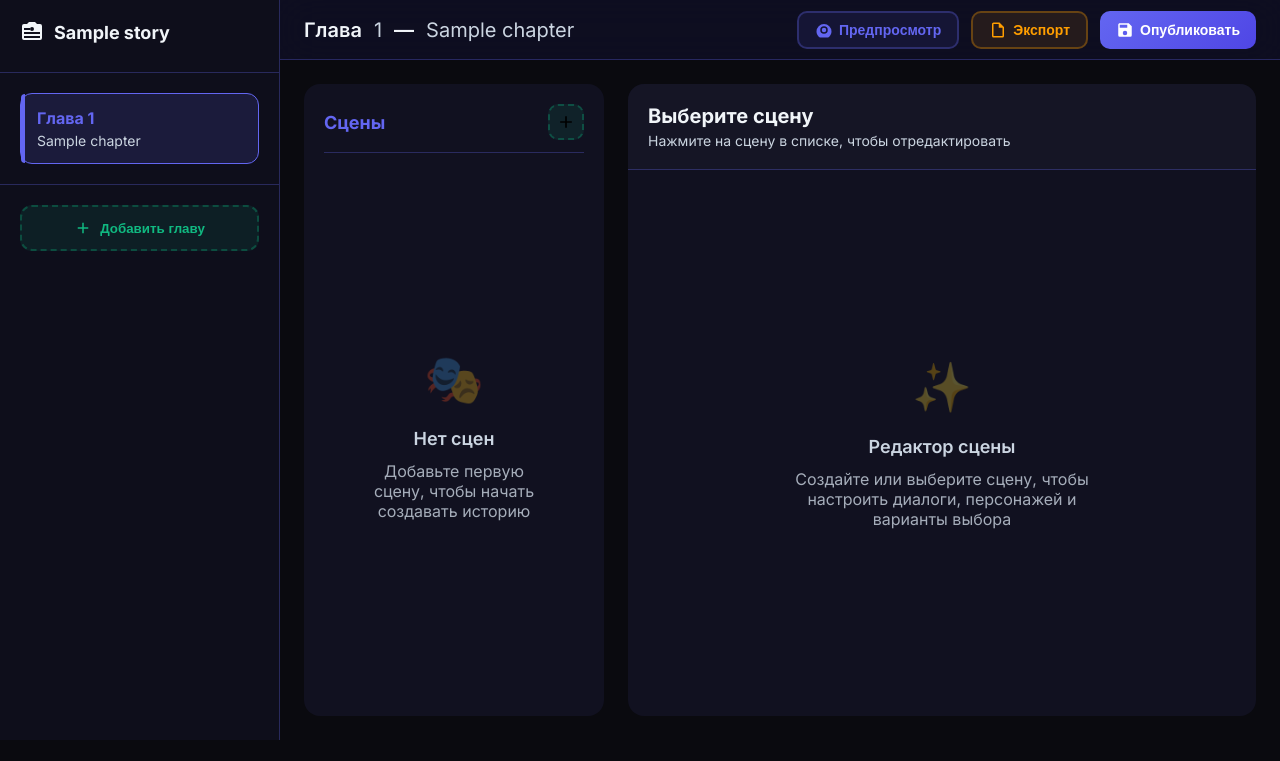
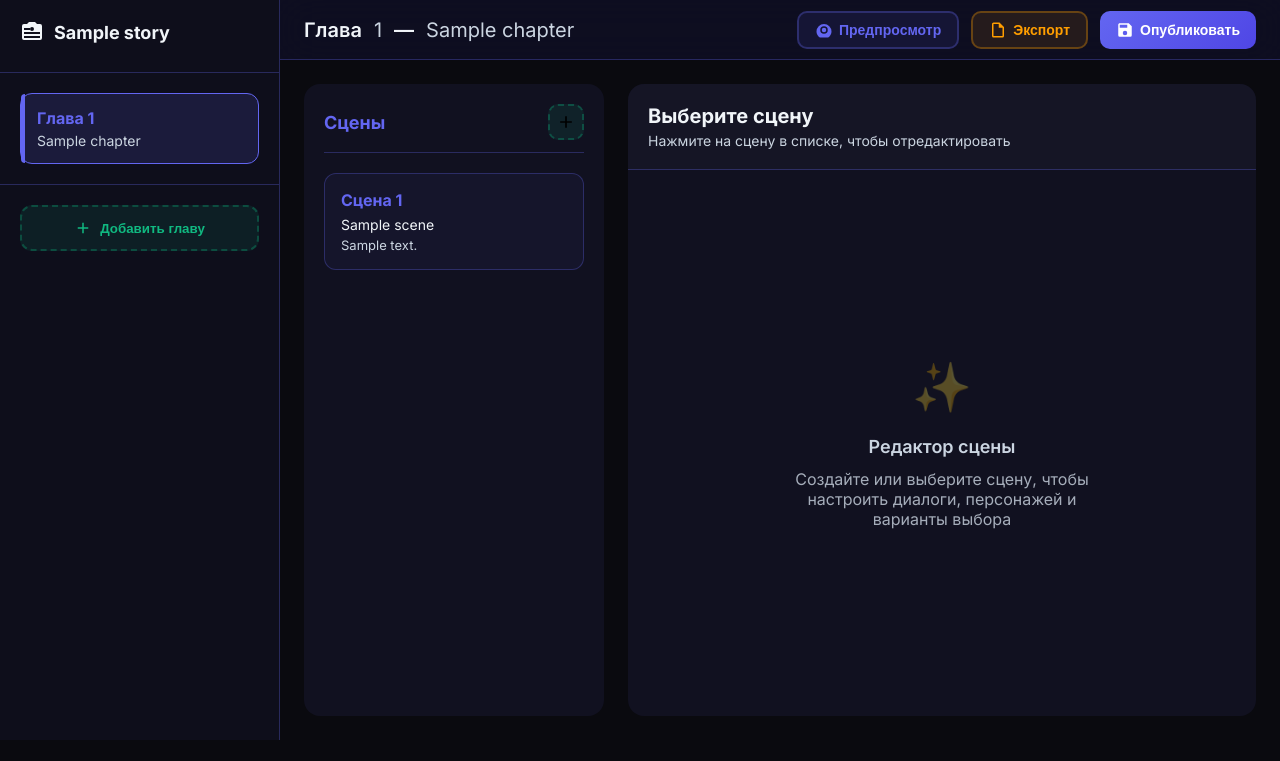
Before and after one commit to KalbinVV/visualnov, a Flask app: page /admin/stories/editor/1 in a window 1280 px wide. Shown: the top 761 px of the page. Run offline with Flask 3, Linux system fonts and the light colour scheme; the visitor is signed in with stand-in values (Sample User, id 1); tables that the repository leaves empty hold one stand-in row (values such as "Sample post"); some libraries are stand-ins or nearby versions.

Commit message:
Fix story editor to ORM

```diff
--- a/app.py
+++ b/app.py
@@ -847,8 +847,6 @@ def api_create_chapter():
         if not chapter_id:
             return jsonify({'error': 'Ошибка создания главы'}), 500
 
-        chapter = story_service.get_chapter_by_id(chapter_id)
-
         return jsonify({
             'success': True,
             'message': 'Глава создана'
@@ -909,19 +907,16 @@ def api_delete_chapter(chapter_id):
 @app.route('/api/chapters/<int:chapter_id>/scenes', methods=['GET'])
 @admin_required
 def api_get_scenes(chapter_id):
-    """API получения сцен главы"""
     try:
         scenes = story_service.get_scenes_by_chapter(chapter_id)
 
-        # Добавить варианты выбора для каждой сцены
-        for scene in scenes:
-            scene_id = scene['id']
-            choices = story_service.get_choices_by_scene(scene_id)
-            scene['choices'] = choices
-
         return jsonify({
             'success': True,
-            'scenes': scenes
+            'scenes': [{'id': scene.id,
+                        'scene_number': scene.scene_number,
+                        'character_name': scene.character_name,
+                        'dialogue_text': scene.dialogue_text,
+                        } for scene in scenes]
         }), 200
 
     except Exception as e:
@@ -931,7 +926,6 @@ def api_get_scenes(chapter_id):
 @app.route('/api/scenes', methods=['POST'])
 @admin_required
 def api_create_scene():
-    """API создания сцены"""
     try:
         data = request.get_json()
 
--- a/story.py
+++ b/story.py
@@ -223,8 +223,6 @@ class StoryService:
 
             return True
 
-    # ========== CRUD для сцен ==========
-
     def create_scene(
         self,
         chapter_id: int,
@@ -237,11 +235,8 @@ class StoryService:
         position_x: int = 0,
         position_y: int = 0,
         scale: float = 1.0,
-        effects: Optional[str] = None  # Добавлено поле effects из модели
+        effects: Optional[str] = None
     ) -> Optional[int]:
-        """
-        Создать сцену
-        """
         with self.db.get_session() as s:
             try:
                 scene = Scene(
@@ -260,7 +255,6 @@ class StoryService:
                 s.add(scene)
                 s.flush()
 
-                # Обновить scenes_count в истории (упрощённый subquery)
                 story_id_sub = select(Chapter.story_id).where(Chapter.id == chapter_id).scalar_subquery()
                 scenes_count_sub = (
                     select(func.count(Scene.id))
@@ -274,7 +268,8 @@ class StoryService:
                 )
 
                 return scene.id
-            except IntegrityError:
+            except IntegrityError as e:
+                print(e)
                 s.rollback()
                 return None
             except Exception as e:
--- a/templates/admin/story_editor.html
+++ b/templates/admin/story_editor.html
@@ -1243,21 +1243,17 @@ function renderChapters() {
   });
 }
 
-// Выбор главы
 async function selectChapter(chapterId) {
   currentChapterId = chapterId;
   renderChapters();
 
-  // Обновить заголовок
   const chapter = chapters.find(c => c.id === chapterId);
   document.getElementById('currentChapterNumber').textContent = chapter.chapter_number;
   document.getElementById('currentChapterTitle').textContent = chapter.title || 'Без названия';
 
-  // Загрузить сцены
   await loadScenes(chapterId);
 }
 
-// Загрузка сцен
 async function loadScenes(chapterId) {
   try {
     const response = await fetch(`/api/chapters/${chapterId}/scenes`);
@@ -1273,7 +1269,6 @@ async function loadScenes(chapterId) {
   }
 }
 
-// Отображение сцен
 function renderScenes() {
   const container = document.getElementById('scenesList');
   container.innerHTML = '';
@@ -1299,7 +1294,6 @@ function renderScenes() {
       <div class="scene-number">Сцена ${scene.scene_number}</div>
       <div class="scene-character">${scene.character_name}</div>
       <div class="scene-dialogue">${scene.dialogue_text.substring(0, 60)}${scene.dialogue_text.length > 60 ? '...' : ''}</div>
-      <div class="scene-choices">${scene.choices ? scene.choices.length : 0} вариантов</div>
     `;
 
     container.appendChild(sceneEl);
```
